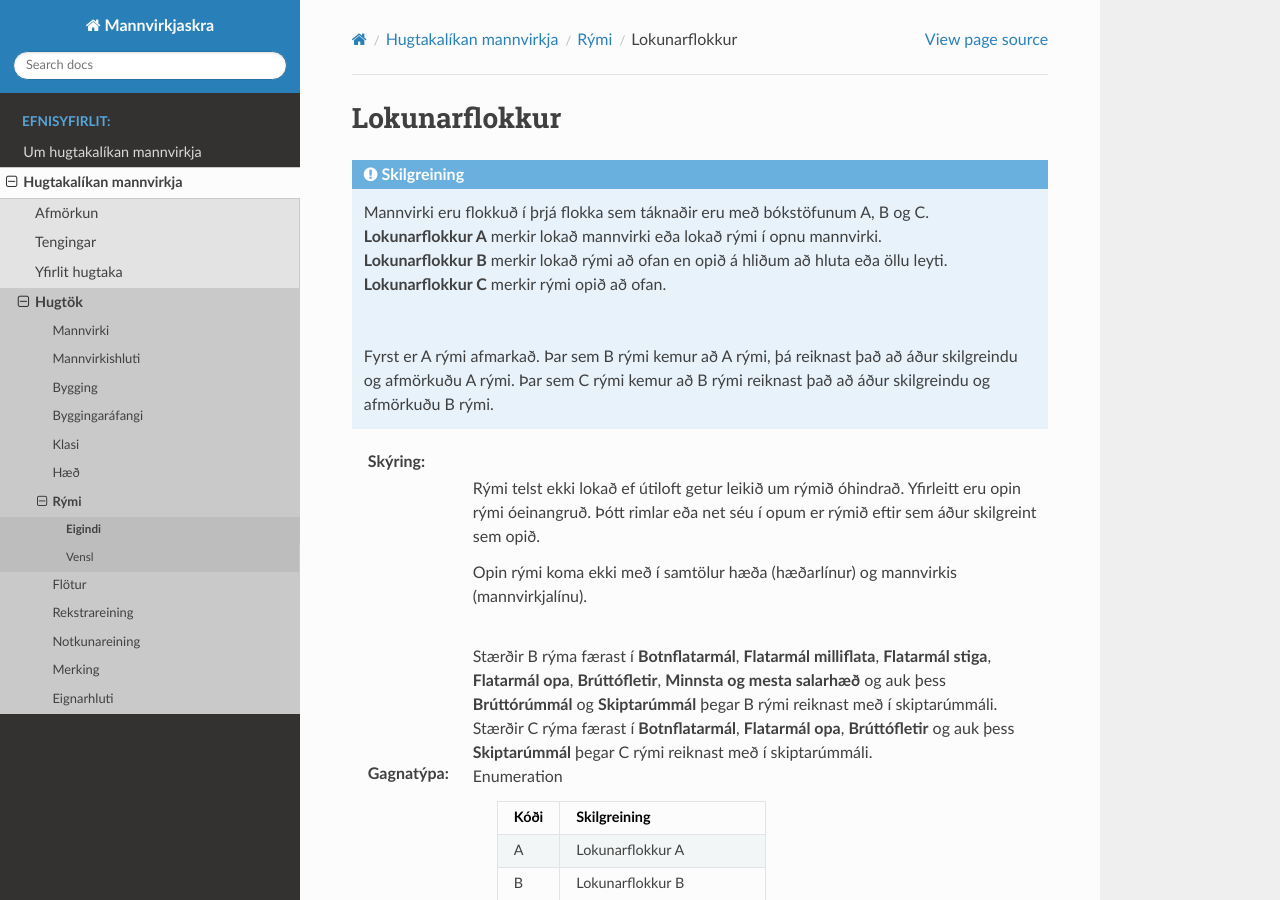
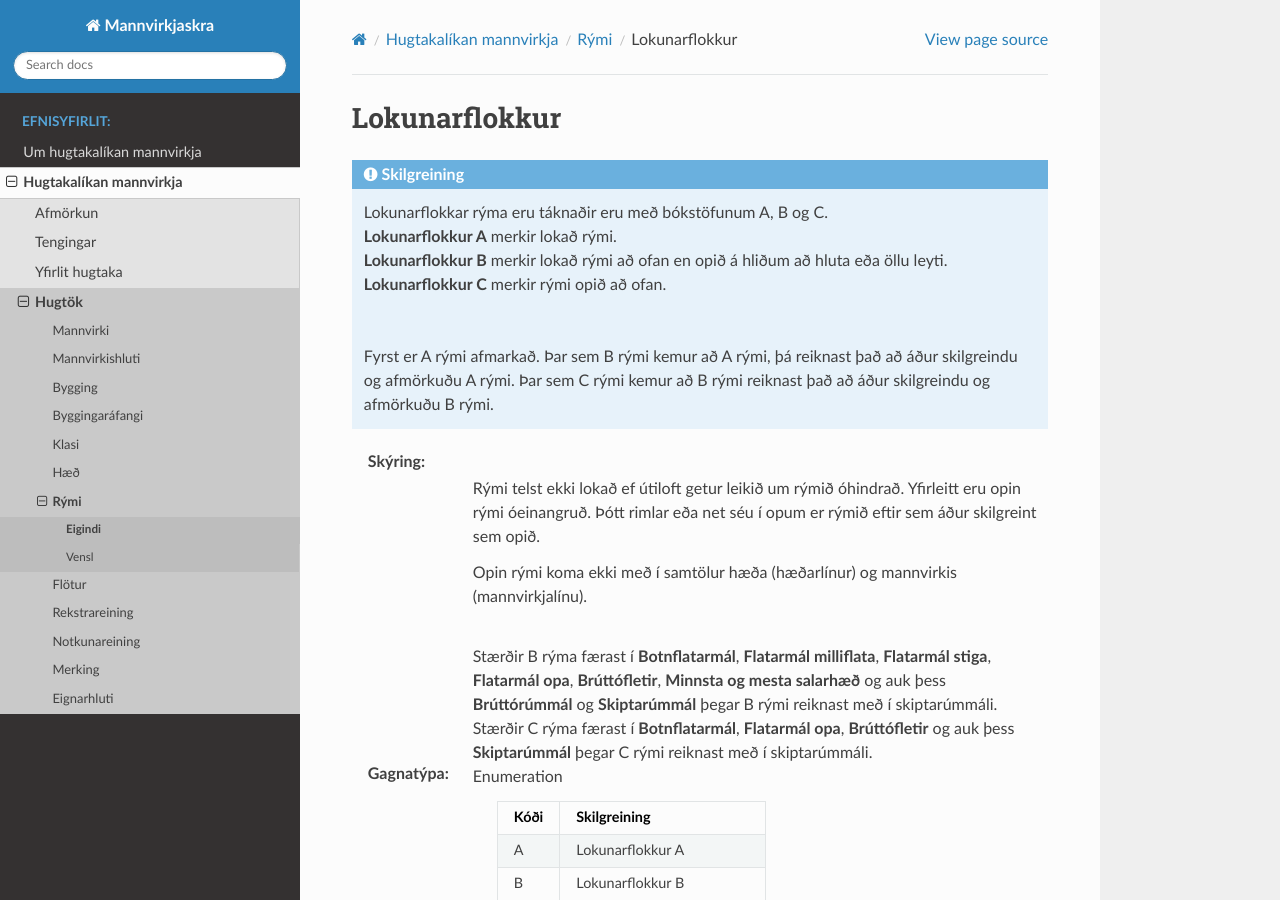
Before and after one commit to hthl/Mannvirkjaskra, a Sphinx documentation site: the page built from source/rymi/eigindi/lokunarflokkur.rst, in a window 1280 px wide and 900 px high. Built offline with Sphinx 7.4.7 and the Read the Docs theme 2.0.0, drawn with Linux system fonts in a browser that asks for light colours; pages that are not in the unit, such as notebooks, are missing from menus.

Commit message:
Update lokunarflokkur.rst
Skilgreining lokunarflokks uppfærður eftir ábendingu. Lokunarflokkar eiga við rými í byggingum. Ekki eru öll mannvirki með innrými.

```diff
--- a/source/rymi/eigindi/lokunarflokkur.rst
+++ b/source/rymi/eigindi/lokunarflokkur.rst
@@ -4,8 +4,8 @@ Lokunarflokkur
 
 .. admonition:: Skilgreining
 
-  Mannvirki eru flokkuð í þrjá flokka sem táknaðir eru með bókstöfunum A, B og C.
-  |br| **Lokunarflokkur A** merkir lokað mannvirki eða lokað rými í opnu mannvirki.
+  Lokunarflokkar rýma eru táknaðir eru með bókstöfunum A, B og C.
+  |br| **Lokunarflokkur A** merkir lokað rými.
   |br| **Lokunarflokkur B** merkir lokað rými að ofan en opið á hliðum að hluta eða öllu leyti.
   |br| **Lokunarflokkur C** merkir rými opið að ofan.
 
```
